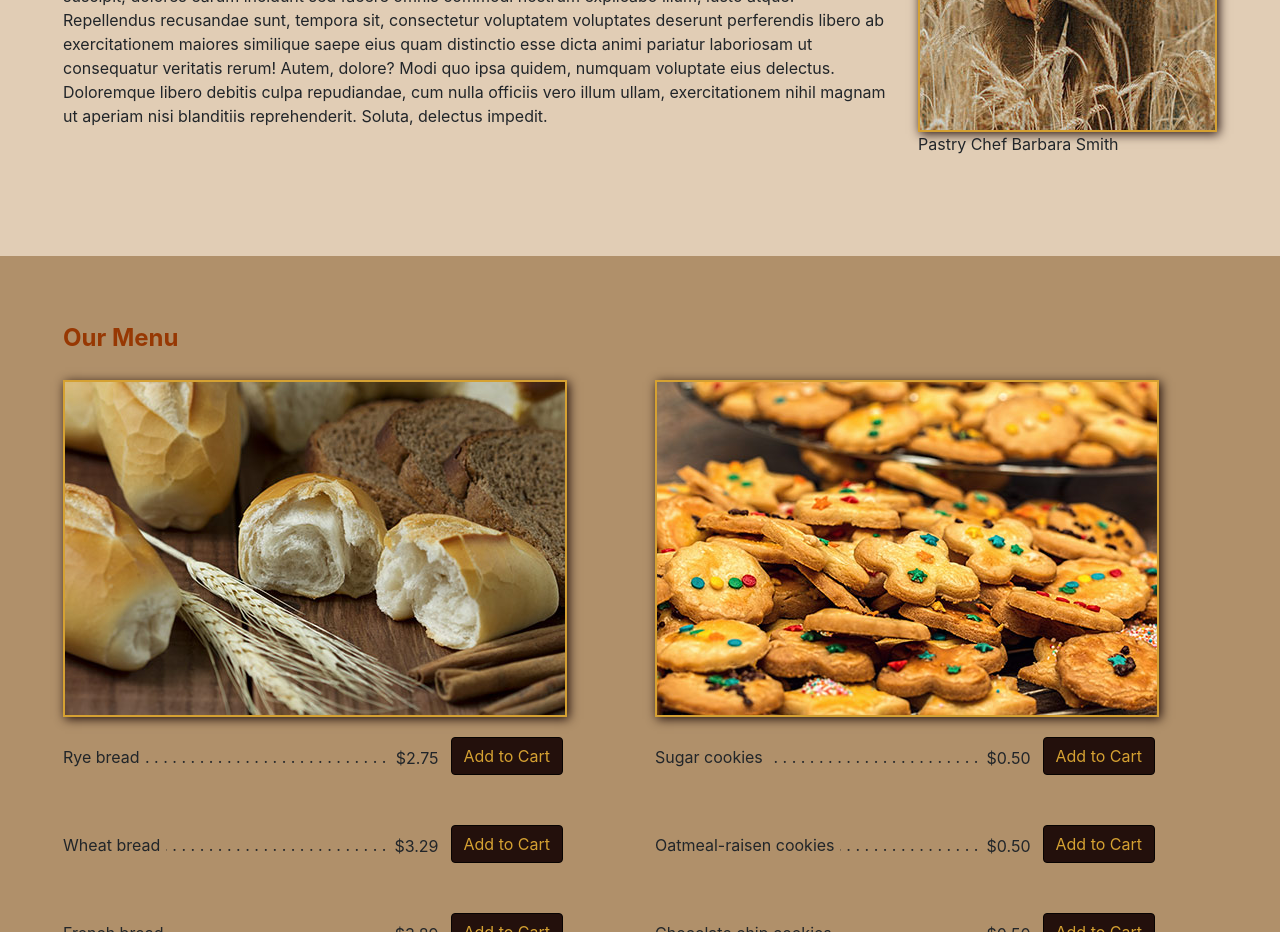
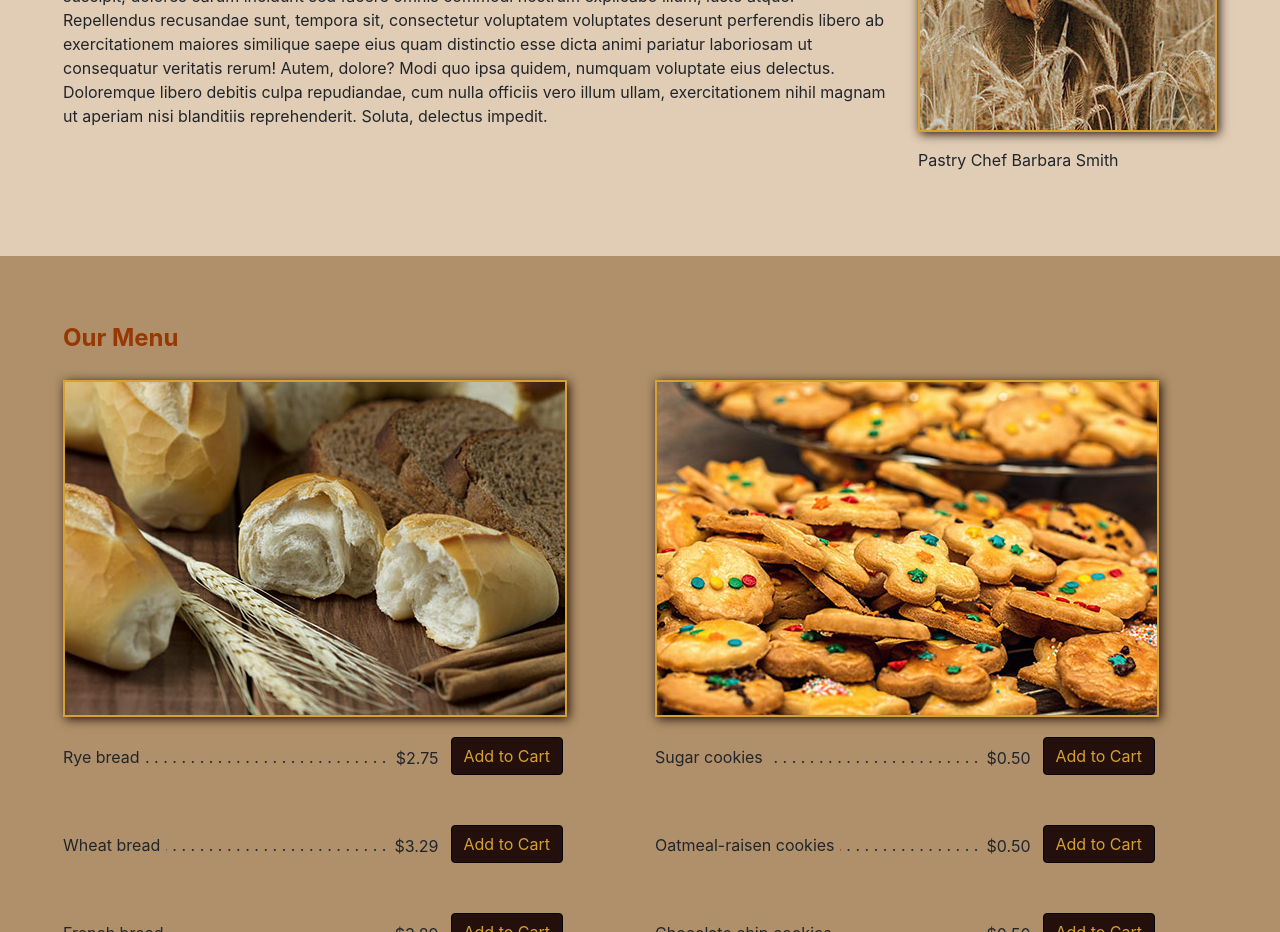
Before and after one commit to GreenApple76/bakery, a website: page index.html in a window 1280 px wide. Shown: the part 1340-2272 px from the top of the page. Drawn offline with nearby package versions, Linux system fonts and the light colour scheme.

Commit message:
add spacing between image and figure caption in about section

```diff
--- a/scss/_section-about.scss
+++ b/scss/_section-about.scss
@@ -14,3 +14,7 @@ figure {
     border: 2px solid $gold;
     box-shadow: 2px 2px 10px $darkbrown;
 }
+
+#about figcaption {
+    margin-top: 1em;
+}
```
Also changed, not shown: css/main.css, css/main.min.css, 2 other files.
